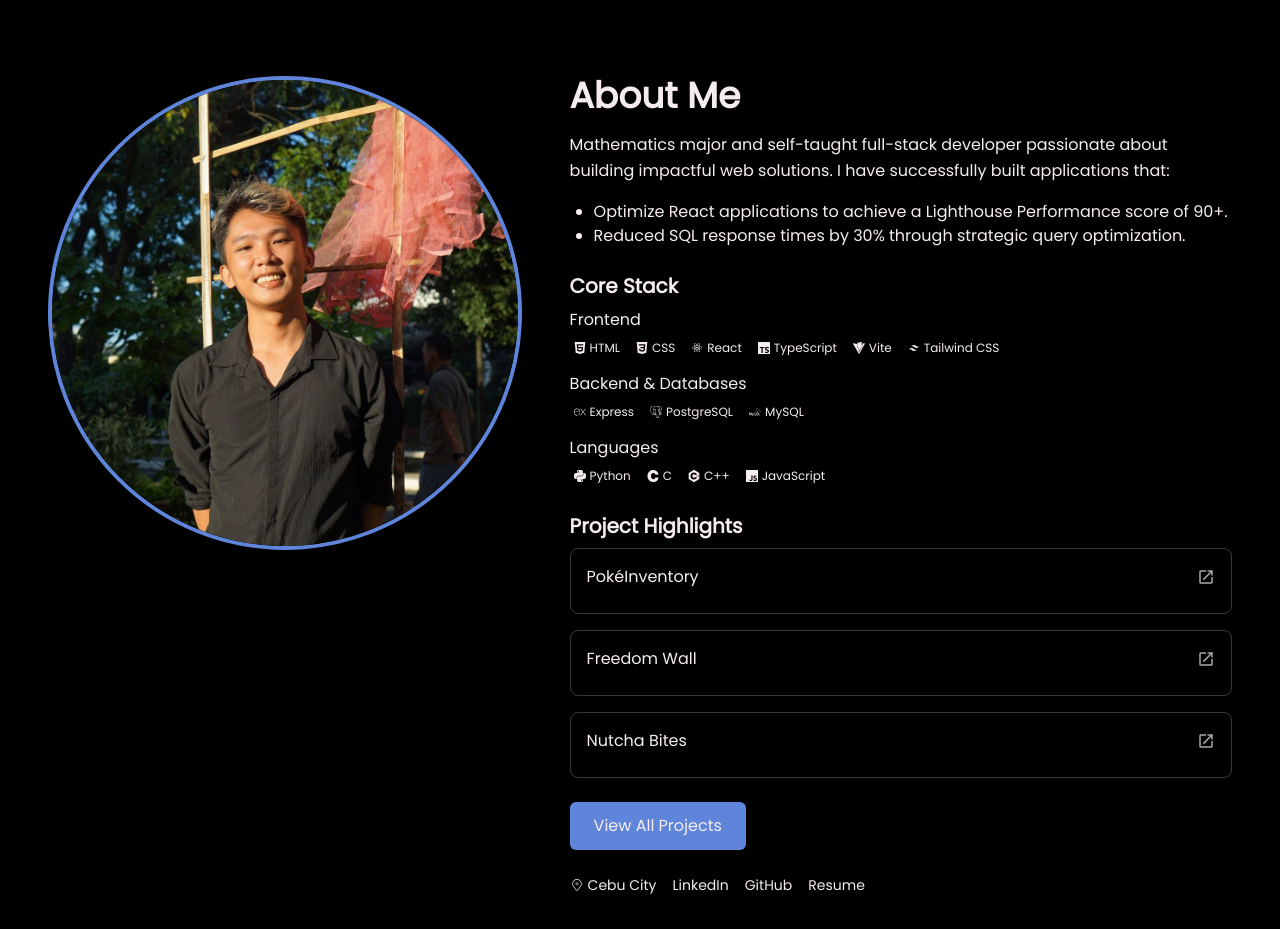
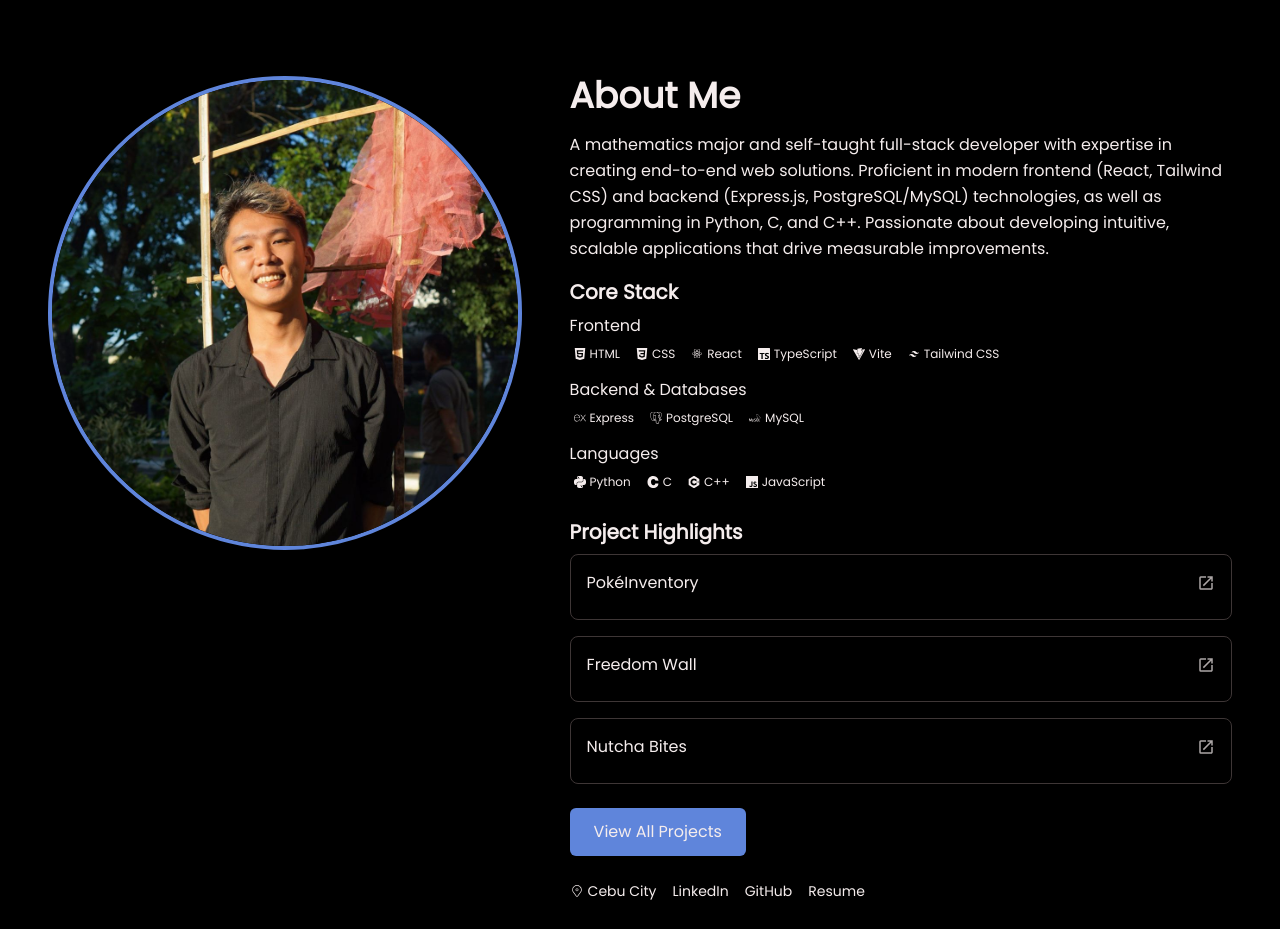
Before and after one commit to jlescarlan11/Portfolio, a React (Vite) app: page / in a window 1280 px wide. Shown: the part 820-1749 px from the top of the page. Built offline with nearby package versions, Linux system fonts and the light colour scheme.

Commit message:
photo to full width

```diff
--- a/src/components/About.tsx
+++ b/src/components/About.tsx
@@ -155,20 +155,13 @@ const BioSection: React.FC = memo(() => {
     <div className="w-full md:w-3/5 md:pl-12">
       <h2 className="text-4xl font-bold mb-4">About Me</h2>
       <p className="text-base text-pretty text-start leading-relaxed mb-4">
-        Mathematics major and self-taught full-stack developer passionate about
-        building impactful web solutions. I have successfully built applications
-        that:
+        A mathematics major and self-taught full-stack developer with expertise
+        in creating end-to-end web solutions. Proficient in modern frontend
+        (React, Tailwind CSS) and backend (Express.js, PostgreSQL/MySQL)
+        technologies, as well as programming in Python, C, and C++. Passionate
+        about developing intuitive, scalable applications that drive measurable
+        improvements.
       </p>
-      <ul className="list-disc pl-6 mb-6 text-base text-pretty">
-        <li>
-          Optimize React applications to achieve a Lighthouse Performance score
-          of 90+.
-        </li>
-        <li>
-          Reduced SQL response times by 30% through strategic query
-          optimization.
-        </li>
-      </ul>
 
       <div className="mb-6">
         <h3 className="text-xl font-semibold mb-2">Core Stack</h3>
```
Also changed, not shown: 1 other file (tests, documents, lock files or other folders).
